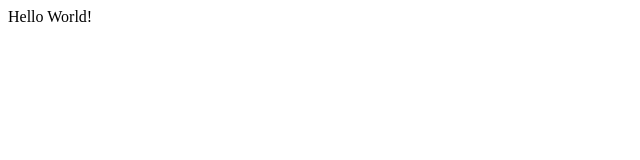
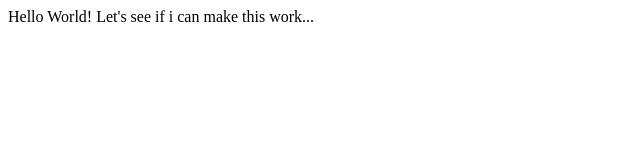
Before and after one commit to hedphuqz/test, a plain HTML site: page public/index.html in a window 1280 px wide. Shown: the whole page, without its empty margins (0-640 px from the left). Drawn offline with Linux system fonts and the light colour scheme.

Commit message:
added a new line
to test another commit —> Bmix

```diff
--- a/public/index.html
+++ b/public/index.html
@@ -1,5 +1,6 @@
 <html>
 <body>
   Hello World!
+  Let's see if i can make this work...
 </body>
 </html>
```
